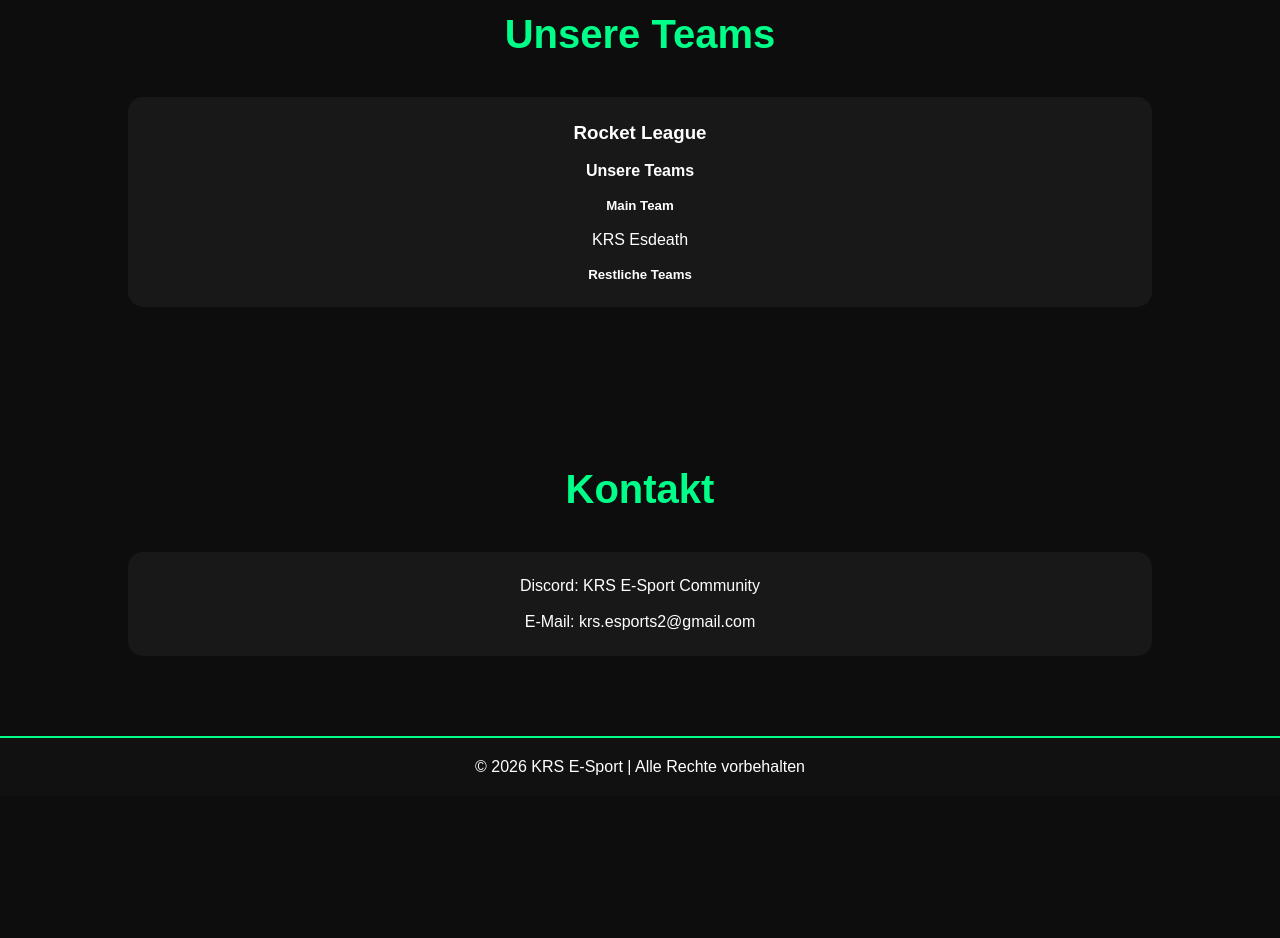
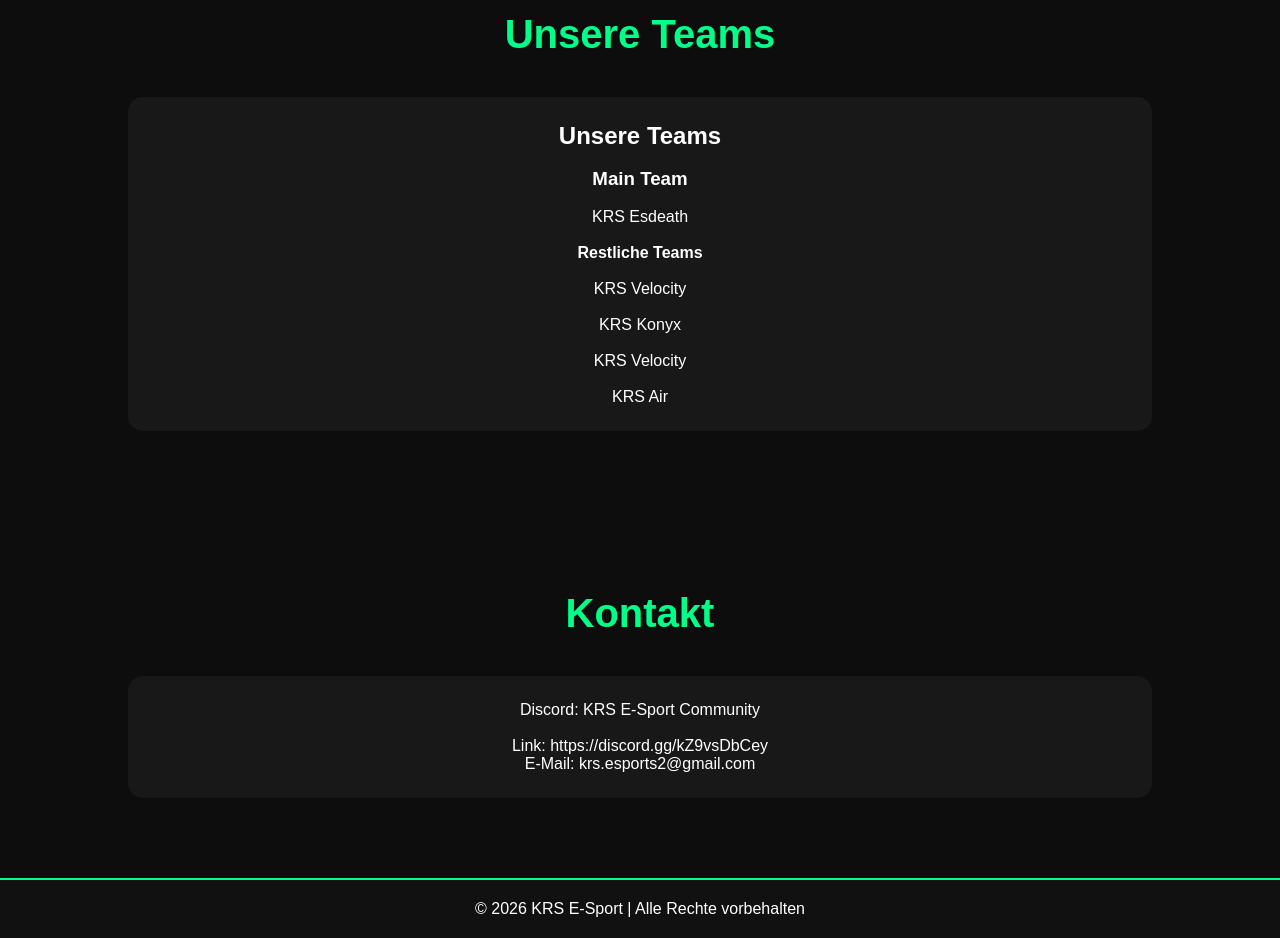
Before and after one commit to KRS-Esport/KRS-Esport, a plain HTML site: page index.html in a window 1280 px wide. Shown: the part 1180-2118 px from the top of the page. Before the commit the page ends 1976 px from the top, so only its background shows below. Drawn offline with Linux system fonts and the light colour scheme.

Commit message:
Update team headings and add Discord link

```diff
--- a/index.html
+++ b/index.html
@@ -150,15 +150,22 @@ footer{
     <div class="cards">
 
         <div class="card">
-            <h3>Rocket League</h3>
-            <br>
-			<h4> Unsere Teams</h4>
+			<h2> Unsere Teams</h2>
 			<br>
-			<h5> Main Team </h5>
+			<h3> Main Team </h3>
 			<br>
 			<p> KRS Esdeath </p>
 			<br>
-			<h5> Restliche Teams </h5>
+			<h4> Restliche Teams </h4>
+			<br>
+			<p> KRS Velocity </p>
+			<br>
+			<p> KRS Konyx </p>
+			<br>
+			<p> KRS Velocity </p>
+			<br>
+			<p> KRS Air </p>
+
 
         </div>
 
@@ -172,6 +179,7 @@ footer{
     <div class="card">
         <p>Discord: KRS E-Sport Community</p>
         <br>
+		<p> Link: https://discord.gg/kZ9vsDbCey </p>
         <p>E-Mail: krs.esports2@gmail.com </p>
     </div>
 </section>
```
